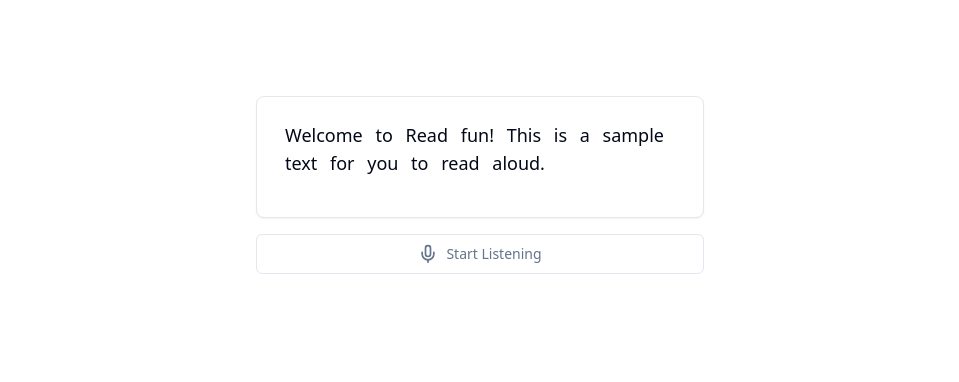
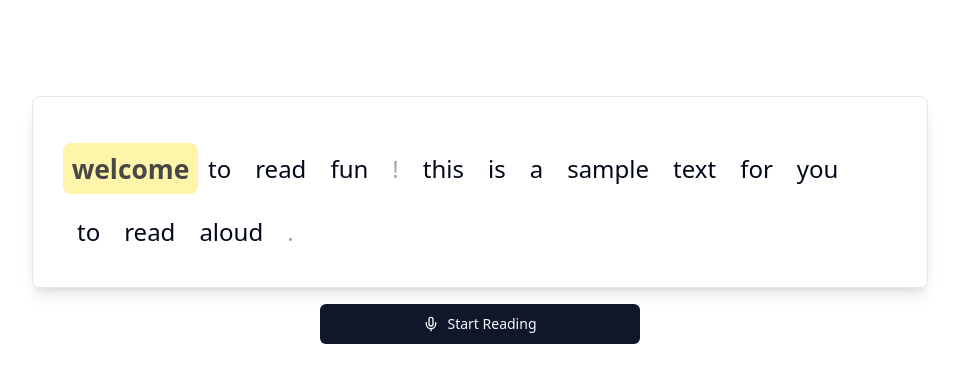
Before and after one commit to samuelsns/readin, a Next.js app: page / in a window 1280 px wide. Shown: the top 382 px of the page, without its empty margins (160-1119 px from the left). Built offline with nearby package versions, Linux system fonts and the light colour scheme.

Commit message:
Remove unecessary coment

```diff
--- a/src/app/karaoke.tsx
+++ b/src/app/karaoke.tsx
@@ -6,67 +6,108 @@ import { Mic, MicOff } from 'lucide-react'
 import { Button } from "@/components/ui/button"
 import { Card, CardContent } from "@/components/ui/card"
 
-const SpeechRecognition = window.SpeechRecognition || window.webkitSpeechRecognition;
-const recognition = new SpeechRecognition();
-
-// Configuration options (optional)
-recognition.continuous = true; // Keep listening even after a result
-recognition.interimResults = true; // Get partial results as the user speaks
-recognition.lang = 'en-US'; // Set the language
-
-
-// Start and stop recognition
-function startListening() {
-    recognition.start();
+declare global {
+    interface Window {
+        SpeechRecognition: new () => SpeechRecognition;
+        webkitSpeechRecognition: new () => SpeechRecognition;
+    }
 }
 
-function stopListening() {
-    recognition.stop();
+interface SpeechRecognitionEvent {
+    results: {
+        [index: number]: {
+            0: {
+                transcript: string;
+            };
+            isFinal: boolean;
+            length: number;
+        };
+        length: number;
+    };
+    resultIndex: number;
 }
 
+interface SpeechRecognition extends EventTarget {
+    continuous: boolean;
+    interimResults: boolean;
+    lang: string;
+    onresult: (event: SpeechRecognitionEvent) => void;
+    onerror: (event: any) => void;
+    onend: () => void;
+    start: () => void;
+    stop: () => void;
+}
 
 function Karaoke() {
     const [textToRead, setTextToRead] = useState('This is the text to read');
     const [userSpeech, setUserSpeech] = useState('');
-    const [isListening, setIsListening] = useState(false)
-
-    const recognitionRef = useRef(null); // Store the recognition instance
+    const [isListening, setIsListening] = useState(false);
+    const recognitionRef = useRef<SpeechRecognition | null>(null);
 
     useEffect(() => {
-        // Initialize SpeechRecognition in useEffect
-        recognitionRef.current = recognition;
-        // ... (add your configuration options here)
+        // Initialize SpeechRecognition only once when component mounts
+        const SpeechRecognition = window.SpeechRecognition || window.webkitSpeechRecognition;
+        if (!SpeechRecognition) {
+            console.error("Speech recognition is not supported in this browser.");
+            return;
+        }
 
-        recognitionRef.current.onresult = (event: any) => {
+        const recognition = new SpeechRecognition();
+        recognition.continuous = true;
+        recognition.interimResults = true;
+        recognition.lang = 'en-US';
+
+        recognition.onresult = (event: SpeechRecognitionEvent) => {
             let transcript = '';
-
-            for (let i = 0; i < event.results.length; i++) {
-                const result = event.results[i];
-                // Check if this result is FINAL or INTERIM
-                if (result.isFinal) {
-                    transcript += result[0].transcript + ' '; // Add a space after final words
-                } else {
-                    transcript += result[0].transcript; // Concatenate interim results directly
-                }
+            const results = event.results;
+            for (let i = 0; i < results.length; i++) {
+                const result = results[i];
+                transcript += result[0].transcript + (result.isFinal ? ' ' : '');
             }
-            console.log("transcript", transcript);
-            setUserSpeech(transcript);
+            setUserSpeech(transcript.trim());
         };
 
+        recognition.onerror = (event: any) => {
+            console.error('Speech recognition error:', event.error);
+            setIsListening(false);
+        };
+
+        recognition.onend = () => {
+            if (isListening) {
+                recognition.start();
+            }
+        };
+
+        recognitionRef.current = recognition;
+
         return () => {
-            // Clean up on component unmount
+            if (recognitionRef.current) {
+                recognitionRef.current.stop();
+            }
+        };
+    }, [isListening]);
+
+    const toggleListening = () => {
+        if (!isListening) {
+            recognitionRef.current?.start();
+        } else {
             recognitionRef.current?.stop();
-        };
-    }, []);
+        }
+        setIsListening(!isListening);
+    };
 
     const startReading = () => {
         console.log("start reading");
-        recognitionRef.current.start();
+        if (recognitionRef.current) {
+            recognitionRef.current.start();
+        }
     };
 
     const stopReading = () => {
         console.log("stop reading", recognitionRef.current);
-        recognitionRef.current.stop();
+        if (recognitionRef.current) {
+            recognitionRef.current.stop();
+        }
     };
 
     const toggleReading = () => {
@@ -77,8 +118,6 @@ function Karaoke() {
         }
         setIsListening(!isListening)
       }
-
-    // ... (Logic to compare userSpeech with textToRead)
 
     return (
         <div>
--- a/src/app/page.tsx
+++ b/src/app/page.tsx
@@ -3,7 +3,7 @@ import ReadingComponent from "../components/ReadingComponent";
 export default function Home() {
   return (
     <main className="flex min-h-screen flex-col items-center justify-between p-24">
-      <ReadingComponent textToRead="Welcome to Read fun! This is a sample text for you to read aloud." />
+      <ReadingComponent textToRead="Welcome to Read fun! This is a sample text for you to read aloud. " />
     </main>
   )
 }
--- a/src/components/MicControl.tsx
+++ b/src/components/MicControl.tsx
@@ -2,16 +2,70 @@ import React, { useState, useCallback, useRef } from 'react'
 import { Mic, MicOff } from 'lucide-react'
 import { Button } from "@/components/ui/button"
 
+interface SpeechRecognitionEvent {
+    results: {
+        [index: number]: {
+            0: {
+                transcript: string;
+            };
+            isFinal: boolean;
+            length: number;
+        };
+        length: number;
+    };
+    resultIndex: number;
+}
+
+interface SpeechRecognition extends EventTarget {
+    continuous: boolean;
+    interimResults: boolean;
+    lang: string;
+    onresult: (event: SpeechRecognitionEvent) => void;
+    onerror: (event: any) => void;
+    onend: () => void;
+    start: () => void;
+    stop: () => void;
+}
+
+declare global {
+    interface Window {
+        SpeechRecognition: new () => SpeechRecognition;
+        webkitSpeechRecognition: new () => SpeechRecognition;
+    }
+}
+
 interface MicControlProps {
   onSpeechResult: (text: string) => void;
+  onListeningChange?: (isListening: boolean) => void;
 }
 
-export default function MicControl({ onSpeechResult }: MicControlProps) {
+export default function MicControl({ onSpeechResult, onListeningChange }: MicControlProps) {
   const [isListening, setIsListening] = useState(false)
   const recognitionRef = useRef<SpeechRecognition | null>(null)
+  const lastProcessedTextRef = useRef<string>("")
+
+  const updateListeningState = useCallback((listening: boolean) => {
+    setIsListening(listening)
+    onListeningChange?.(listening)
+    if (!listening) {
+      lastProcessedTextRef.current = ""
+    }
+  }, [onListeningChange])
+
+  const processTranscript = useCallback((transcript: string) => {
+    // Clean up the transcript
+    const cleanTranscript = transcript.trim().toLowerCase()
+
+    // Only process if we have new content
+    if (cleanTranscript && cleanTranscript !== lastProcessedTextRef.current) {
+      lastProcessedTextRef.current = cleanTranscript
+      onSpeechResult(cleanTranscript)
+    }
+  }, [onSpeechResult])
 
   const startListening = useCallback(() => {
-    setIsListening(true)
+    updateListeningState(true)
+    lastProcessedTextRef.current = ""
 
     const SpeechRecognition = window.SpeechRecognition || window.webkitSpeechRecognition
     if (!SpeechRecognition) {
@@ -20,67 +74,61 @@ export default function MicControl({ onSpeechResult }: MicControlProps) {
     }
 
     const recognition = new SpeechRecognition()
-    recognitionRef.current = recognition
+    recognition.continuous = true
+    recognition.interimResults = true
+    recognition.lang = 'en-US'
 
-    recognition.lang = 'en-US'
-    recognition.interimResults = true
-    recognition.continuous = true
-
-    recognition.onresult = (event) => {
-      const transcript = Array.from(event.results)
-        .map(result => result[0].transcript)
-        .join(' ')
-
-      onSpeechResult(transcript)
+    recognition.onresult = (event: SpeechRecognitionEvent) => {
+      const result = event.results[event.resultIndex]
+      if (result) {
+        const transcript = result[0].transcript
+        // Only process if this is a final result or it's a new interim result
+        if (result.isFinal || transcript.trim() !== lastProcessedTextRef.current) {
+          processTranscript(transcript)
+        }
+      }
     }
 
     recognition.onerror = (event) => {
-      console.error('Speech recognition error', event.error)
-      setIsListening(false)
+      console.error('Speech recognition error:', event)
+      updateListeningState(false)
     }
 
     recognition.onend = () => {
       if (isListening) {
+        // Restart if we're still supposed to be listening
         recognition.start()
+      } else {
+        updateListeningState(false)
       }
     }
 
+    recognitionRef.current = recognition
     recognition.start()
-  }, [onSpeechResult, isListening])
+  }, [isListening, processTranscript, updateListeningState])
 
   const stopListening = useCallback(() => {
-    setIsListening(false)
     if (recognitionRef.current) {
       recognitionRef.current.stop()
+      updateListeningState(false)
     }
-  }, [])
-
-  const toggleListening = () => {
-    if (isListening) {
-      stopListening()
-    } else {
-      startListening()
-    }
-  }
+  }, [updateListeningState])
 
   return (
     <Button
-      onClick={toggleListening}
-      variant={isListening ? "destructive" : "outline"}
-      className={`w-full flex items-center justify-center gap-2 ${
-        isListening ? 'text-destructive-foreground' : 'text-muted-foreground'
-      }`}
-      aria-label={isListening ? "Stop listening" : "Start listening"}
+      onClick={isListening ? stopListening : startListening}
+      variant={isListening ? "destructive" : "default"}
+      className="w-full max-w-xs mx-auto flex items-center justify-center gap-2"
     >
       {isListening ? (
         <>
-          <MicOff className="h-5 w-5" />
-          Stop Listening
+          <MicOff className="w-4 h-4" />
+          Stop Reading
         </>
       ) : (
         <>
-          <Mic className="h-5 w-5" />
-          Start Listening
+          <Mic className="w-4 h-4" />
+          Start Reading
         </>
       )}
     </Button>
--- a/src/components/ReadingComponent.tsx
+++ b/src/components/ReadingComponent.tsx
@@ -10,15 +10,27 @@ interface ReadingComponentProps {
 
 export default function ReadingComponent({ textToRead = "" }: ReadingComponentProps) {
   const [spokenText, setSpokenText] = useState("")
+  const [isListening, setIsListening] = useState(false)
 
   const handleSpeechResult = (text: string) => {
     setSpokenText(text)
   }
 
+  const handleListeningStateChange = (listening: boolean) => {
+    setIsListening(listening)
+  }
+
   return (
     <div className="space-y-4">
-      <TextDisplay textToRead={textToRead} spokenText={spokenText} />
-      <MicrophoneControl onSpeechResult={handleSpeechResult} />
+      <TextDisplay
+        textToRead={textToRead}
+        spokenText={spokenText}
+        isListening={isListening}
+      />
+      <MicrophoneControl
+        onSpeechResult={handleSpeechResult}
+        onListeningChange={handleListeningStateChange}
+      />
       {spokenText && (
         <div className="mt-4 text-sm text-muted-foreground">
           Spoken text: {spokenText}
--- a/src/components/TextDisplay.tsx
+++ b/src/components/TextDisplay.tsx
@@ -1,71 +1,166 @@
-import React, { useState, useEffect } from 'react'
+import React, { useState, useEffect, useCallback } from 'react'
 import { Card, CardContent } from "@/components/ui/card"
-import { levenshteinDistance, levenshteinDistance2 } from '@/lib/calculateMatch';
+import { levenshteinDistance2 } from '@/lib/calculateMatch'
 
+// Types and Interfaces
 interface Word {
-  text: string;
-  correct: boolean;
+  text: string
+  status: 'waiting' | 'current' | 'correct' | 'incorrect'
+  confidence: number
+  isPunctuation: boolean
 }
 
 interface TextDisplayProps {
-  textToRead: string;
-  spokenText: string;
+  textToRead: string
+  spokenText: string
+  isListening?: boolean
 }
 
+export default function TextDisplay({
+  textToRead = "Sample text",
+  spokenText = "",
+  isListening = false
+}: TextDisplayProps) {
+  // State Management
+  const [words, setWords] = useState<Word[]>([])
+  const [currentWordIndex, setCurrentWordIndex] = useState<number>(0)
+  const [lastProcessedText, setLastProcessedText] = useState("")
 
+  // Utility Functions
+  const isPunctuation = useCallback((word: string) => (
+    /^[.!?,]+$/.test(word.trim())
+  ), [])
 
-export default function TextDisplay({ textToRead = "Sample text", spokenText = "" }: TextDisplayProps) {
-  const [words, setWords] = useState<Word[]>([])
+  const normalizeText = useCallback((text: string) => (
+    text.toLowerCase()
+      .replace(/[^a-z0-9\s.!?,]/g, '')
+      .replace(/([.!?,])/g, ' $1')
+      .replace(/\s+/g, ' ')
+      .trim()
+  ), [])
+
+  // Word Processing Functions
+  const moveToNextWord = useCallback((words: Word[], currentIndex: number) => {
+    let nextIndex = currentIndex + 1
+
+    while (nextIndex < words.length && words[nextIndex].isPunctuation) {
+      words[nextIndex].status = 'correct'
+      words[nextIndex].confidence = 100
+      nextIndex++
+    }
+
+    if (nextIndex < words.length) {
+      words[nextIndex].status = 'current'
+    }
+
+    return nextIndex
+  }, [])
+
+  // Effects
+  useEffect(() => {
+    if (!textToRead) return
+
+    const cleanText = normalizeText(textToRead)
+    const initialWords = cleanText.split(' ').map(word => ({
+      text: word,
+      status: 'waiting',
+      confidence: 0,
+      isPunctuation: isPunctuation(word)
+    }))
+
+    const firstWordIndex = initialWords.findIndex(word => !word.isPunctuation)
+    if (firstWordIndex !== -1) {
+      initialWords[firstWordIndex].status = 'current'
+    }
+
+    setWords(initialWords)
+    setCurrentWordIndex(firstWordIndex !== -1 ? firstWordIndex : 0)
+    setLastProcessedText("")
+  }, [textToRead, normalizeText, isPunctuation])
 
   useEffect(() => {
-    if (textToRead) {
-      setWords(textToRead.split(' ').map(word => ({ text: word, correct: false })))
-    }
-  }, [textToRead])
+    if (!textToRead || !spokenText || !isListening || spokenText === lastProcessedText) return
 
-  useEffect(() => {
-    if (textToRead && spokenText) {
-      const spokenWords = spokenText.toLowerCase().split(' ')
-      const originalWords = textToRead.toLowerCase().split(' ')
+    setLastProcessedText(spokenText)
+    const cleanSpokenText = normalizeText(spokenText)
+    const spokenWords = cleanSpokenText.split(' ')
+    const currentSpokenWord = spokenWords[spokenWords.length - 1]
 
-      let spokenIndex = 0
-      setWords(words => words.map((word, index) => {
-        if (spokenIndex >= spokenWords.length) {
-          return word
+    if (!currentSpokenWord) return
+
+    setWords(prevWords => {
+      const newWords = [...prevWords]
+      const currentWord = prevWords[currentWordIndex]
+
+      if (!currentWord || currentWord.status === 'correct' || currentWord.isPunctuation) {
+        return prevWords
       }
 
-        if (spokenWords[spokenIndex] === originalWords[index]) {
-          spokenIndex++
-          return { ...word, correct: true }
+      const distance = levenshteinDistance2(
+        normalizeText(currentWord.text),
+        normalizeText(currentSpokenWord)
+      )
+      const confidence = Math.max(0, 100 - (distance * 33.33))
+
+      if (distance <= 1) {
+        currentWord.status = 'correct'
+        currentWord.confidence = confidence
+        const nextIndex = moveToNextWord(newWords, currentWordIndex)
+        setCurrentWordIndex(nextIndex)
+      } else if (currentSpokenWord.length >= currentWord.text.length) {
+        currentWord.status = 'incorrect'
+        currentWord.confidence = confidence
       } else {
-          // Check for partial matches or small mistakes
-          const originalWord = originalWords[index]
-          const spokenWord = spokenWords[spokenIndex]
-
-          if (levenshteinDistance2(originalWord, spokenWord) <= 2) {
-            spokenIndex++
-            return { ...word, correct: true }
+        currentWord.status = 'current'
+        currentWord.confidence = confidence
       }
 
-          // Word doesn't match, move to next spoken word
-          spokenIndex++
+      return newWords
+    })
+  }, [spokenText, isListening, currentWordIndex, normalizeText, moveToNextWord])
+
+  // Styling
+  const getWordStyle = (word: Word) => {
+    const baseStyle = 'px-2 py-1 rounded-lg mx-1 transition-all duration-300 '
+
+    if (word.isPunctuation) {
+      return baseStyle + (word.status === 'correct' ? 'text-green-500' : 'text-gray-400')
     }
 
-        return word
-      }))
+    const styles = {
+      current: baseStyle + 'bg-yellow-200 animate-pulse text-black font-bold transform scale-110',
+      correct: baseStyle + 'bg-green-500 text-white',
+      incorrect: baseStyle + 'bg-red-200 text-red-800',
+      waiting: baseStyle + 'hover:bg-gray-100'
     }
-  }, [spokenText, textToRead])
 
+    return styles[word.status]
+  }
+
+  // Render
   return (
-    <Card className="w-full max-w-md mx-auto">
-      <CardContent className="p-6">
-        <div className="text-lg font-medium mb-4" id="text-to-read">
+    <Card className="w-full max-w-4xl mx-auto shadow-lg">
+      <CardContent className="p-8">
+        <div className="text-2xl leading-relaxed font-comic-sans space-y-4">
           {words.map((word, index) => (
             <span
               key={index}
-              className={`px-1 py-0.5 rounded ${word.correct ? 'bg-green-500 text-white' : ''}`}
+              className={getWordStyle(word)}
+              style={{
+                cursor: 'pointer',
+                display: 'inline-block',
+                position: 'relative'
+              }}
             >
-              {word.text}{' '}
+              {word.text}
+              {word.status === 'current' && isListening && !word.isPunctuation && (
+                <span className="absolute -bottom-1 left-0 w-full h-1 bg-yellow-400 animate-pulse" />
+              )}
+              {(word.status === 'correct' || word.status === 'incorrect') && !word.isPunctuation && (
+                <span className="absolute -top-2 right-0 text-xs" style={{ fontSize: '0.6em' }}>
+                  {Math.round(word.confidence)}%
+                </span>
+              )}
             </span>
           ))}
         </div>
```
Also changed, not shown: 1 other file (tests, documents, lock files or other folders). Lines whose indentation alone changed are shown as unchanged.
